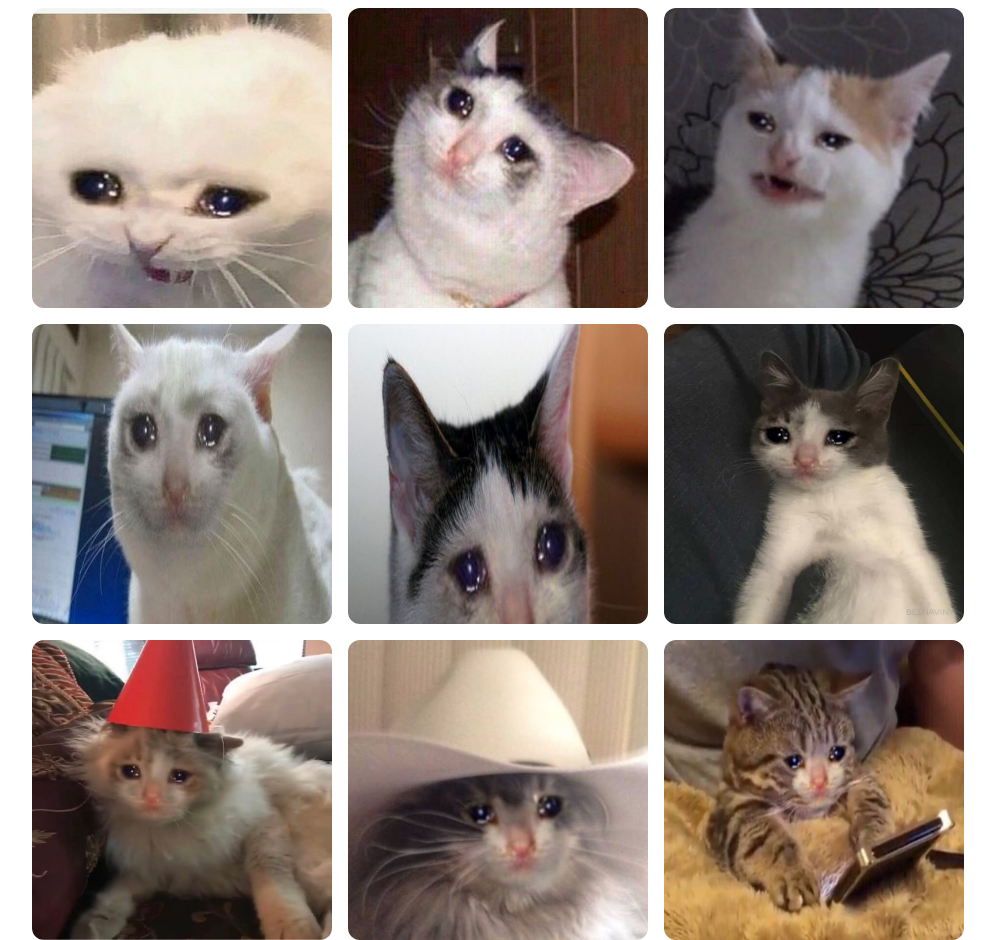
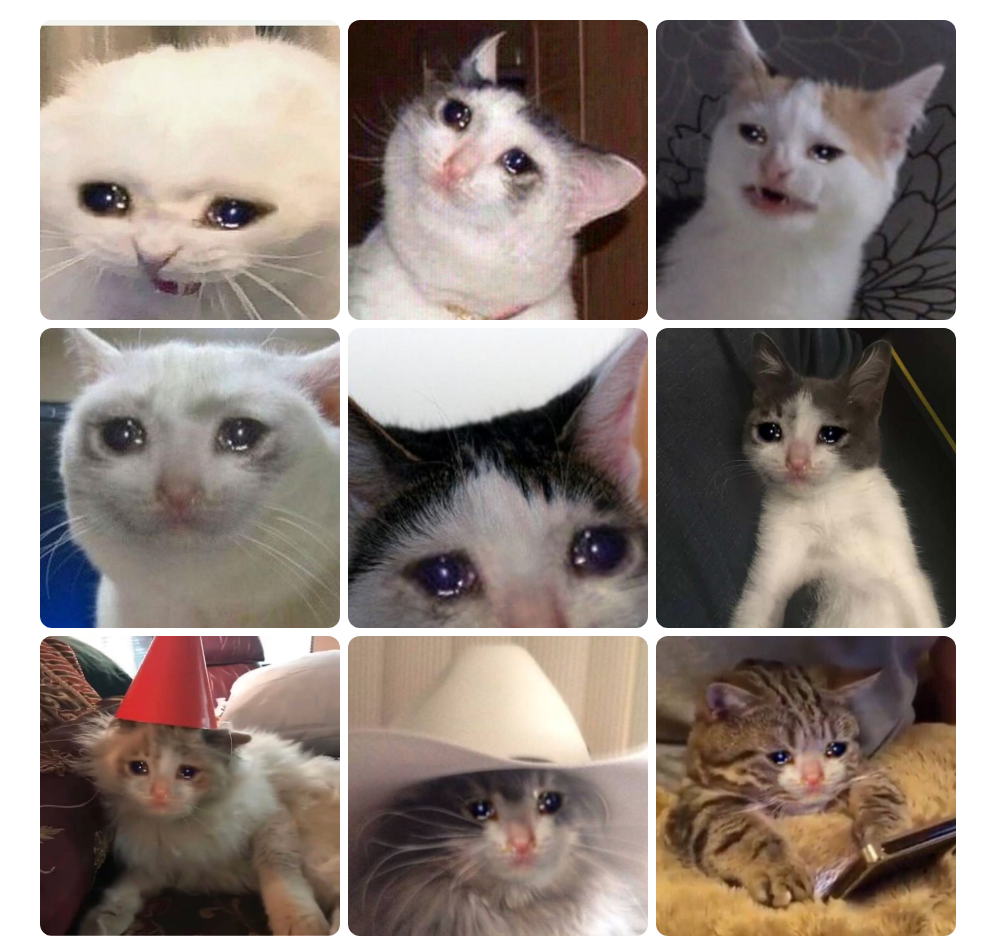
Before and after one commit to MBlancoBarcelo/gatos, a plain HTML site: page index.html in a window 1280 px wide. Shown: the top 940 px of the page, without its empty margins (142-1137 px from the left). Drawn offline with Linux system fonts and the light colour scheme.

Commit message:
hechos con flexbox

```diff
--- a/css/index.css
+++ b/css/index.css
@@ -10,14 +10,17 @@ body{
 }
 
 .cat{
+    object-fit: cover;
     display: flex;
     height: 300px;
+
     width: 300px;
-    margin: 8px;
+    margin: 4px;
     border-radius: 12px;
 }
 
 #contenedor{
+    margin-top: 16px;
     width: 1000px;
     display: flex;
     flex-direction: row;
```
